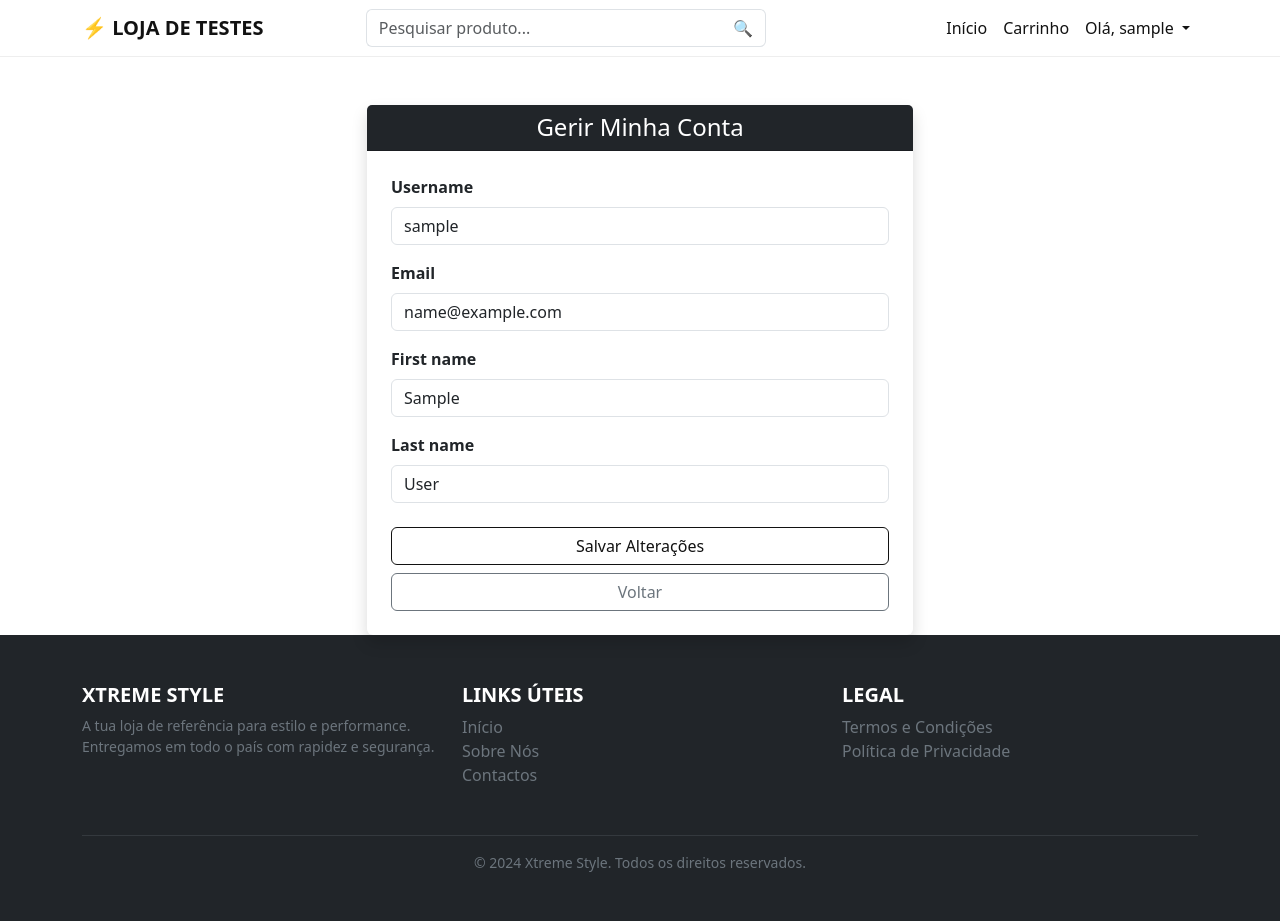
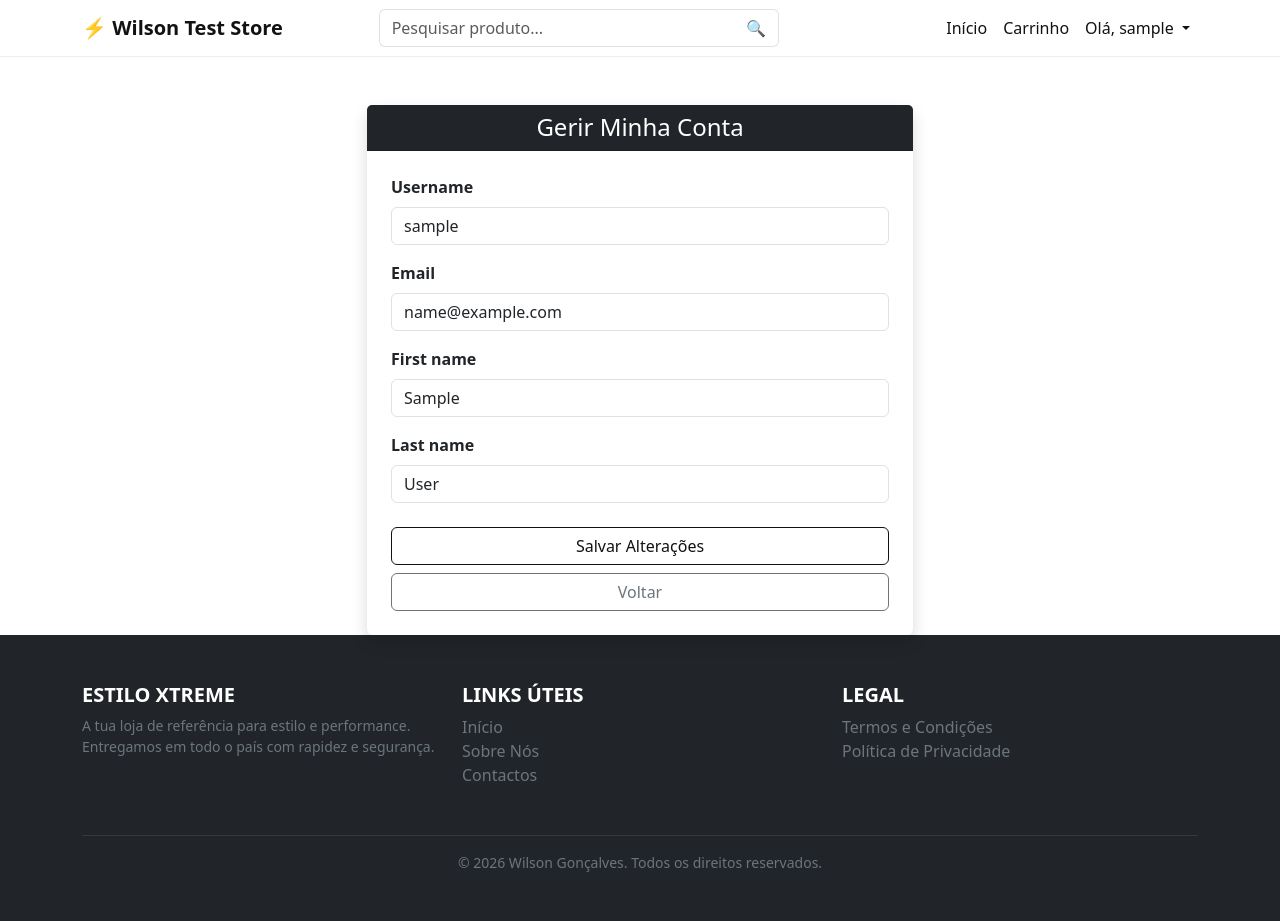
Before and after one commit to Wezyi/Ecommerce-Website-Test, a Django app: page /contas/perfil/ in a window 1280 px wide. Run offline with Django 5.2, Linux system fonts and the light colour scheme; the visitor is signed in with stand-in values (Sample User, id 1).

Commit message:
base.html update

```diff
--- a/produtos/templates/base.html
+++ b/produtos/templates/base.html
@@ -91,7 +91,7 @@
 
     <nav class="navbar navbar-expand-lg navbar-dark bg-dark">
         <div class="container">
-            <a class="navbar-brand" href="{% url 'home' %}">⚡ LOJA DE TESTES</a>
+            <a class="navbar-brand" href="{% url 'home' %}">⚡ Wilson Test Store</a>
             <button class="navbar-toggler" type="button" data-bs-toggle="collapse" data-bs-target="#navbarNav">
                 <span class="navbar-toggler-icon"></span>
             </button>
@@ -158,7 +158,7 @@
     <div class="container">
         <div class="row">
             <div class="col-md-4 mb-3">
-                <h5 class="text-uppercase fw-bold">Xtreme Style</h5>
+                <h5 class="text-uppercase fw-bold">Estilo XTREME</h5>
                 <p class="small text-secondary">A tua loja de referência para estilo e performance. Entregamos em todo o país com rapidez e segurança.</p>
             </div>
             <div class="col-md-4 mb-3">
@@ -179,7 +179,7 @@
         </div>
         <hr class="border-secondary">
         <div class="text-center small text-secondary">
-            &copy; 2024 Xtreme Style. Todos os direitos reservados.
+            &copy; 2026 Wilson Gonçalves. Todos os direitos reservados.
         </div>
     </div>
 </footer>
```
